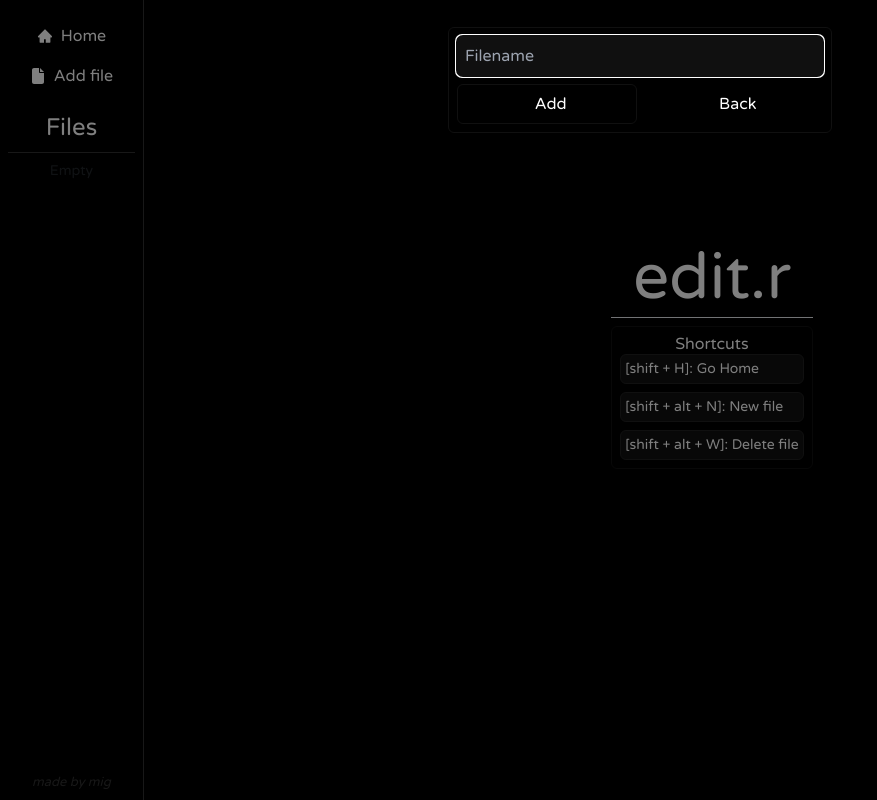
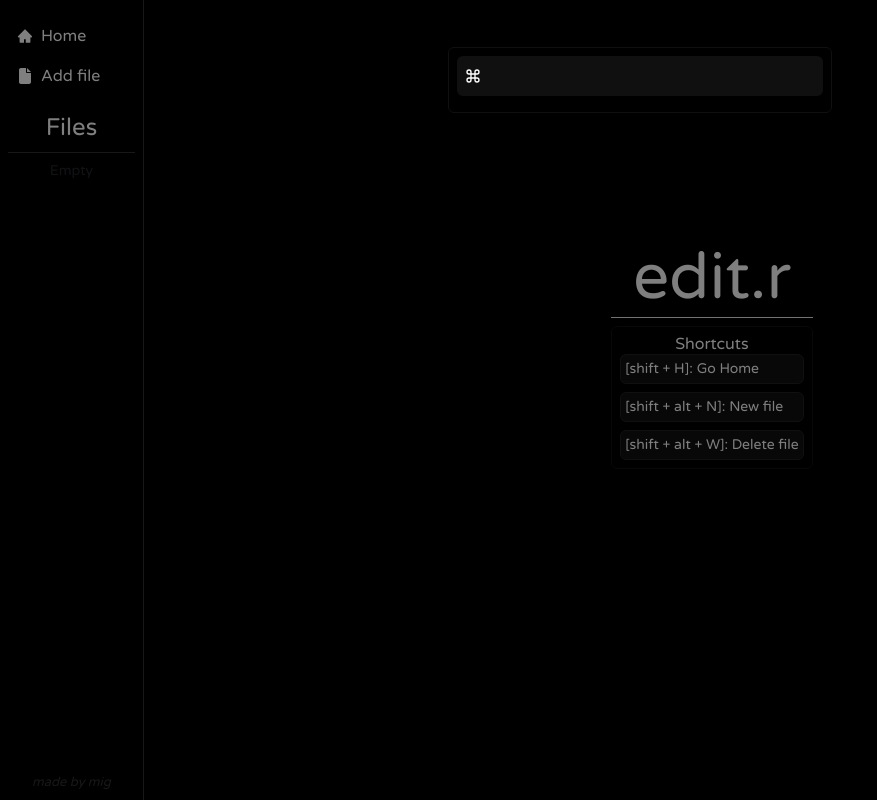
Before and after one commit to valb-mig/nextjs.edit.r, a Next.js app: page / in a window 1280 px wide. Both pictures are taken after a click on the button "Add file". Shown: the whole page, without its empty margins (0-877 px from the left). Built offline with nearby package versions, Linux system fonts and the light colour scheme.

Commit message:
:lipstick:(style): Page style

```diff
--- a/src/app/components/Button/index.js
+++ b/src/app/components/Button/index.js
@@ -1,18 +1,18 @@
 import React from "react";
 
-const Button = ({ OnClick, Title, Icon, Selected, Type }) => {
+const Button = ({ OnClick, Title, Icon, Selected, Type, Style }) => {
 
     return (
         <button
             onClick={OnClick}
-            className={"d-flex align-items-center w-100 text-white rounded h-[40px] hover:border-[1px] hover:border-dark-3"+(
-                Selected == true ? " bg-dark-1 border-[1px] border-dark-3" : ""
+            className={"d-flex align-items-center text-white rounded h-[40px] border-[1px] hover:border-[1px] hover:border-dark-3"+(
+                Selected == true ? " bg-dark-1 border-[1px] border-dark-3" : " border-dark-0"
             )+(
                 Type == 'submit' ? " border-[1px] border-dark-1" : ""
             )}
             type={Type}
         >
-            <div className="d-flex align-items-center justify-content-center gap-2 w-100">
+            <div className={"d-flex align-items-center "+Style+" m-2 gap-2"}>
                 <span>{Icon}</span>{Title}
             </div>
         </button>
--- a/src/app/components/Editor/index.js
+++ b/src/app/components/Editor/index.js
@@ -1,20 +1,22 @@
 'use client'
 
 import React, { useState, useEffect } from 'react';
+import { useGlobalContext } from '@/config/context/store';
 
-import MonacoEditor from '@monaco-editor/react';
+import MonacoEditor, { loader } from '@monaco-editor/react';
 import useFile      from '@/app/hooks/useFile';
-import getLanguage  from '@/config/utils/getLanguage';
+import getLanguage  from '@/utils/helpers/getLanguage';
 
-const Editor = ({ lang, selectedFile, setFiles }) => {
+const Editor = ({ setFiles }) => {
 
-  const { editFile }    = useFile(setFiles);
-  const [code, setCode] = useState(content);
+  const { file } = useGlobalContext();
+  const { editFile } = useFile(setFiles);
+  const [code, setCode] = useState(file.body);
 
   useEffect(() => {
-    console.log(selectedFile);
-    setCode(selectedFile.body)
-  }, [selectedFile]);
+    console.log("[Editor]: "+file.name);
+    setCode(file.body)
+  }, [file]);
 
   /*
   *   Keyboard Actions
@@ -23,9 +25,8 @@ const Editor = ({ lang, selectedFile, setFiles }) => {
   useEffect(() => {
     function handleKeyDown(event) {
         if (event.key === 's' && event.ctrlKey) {
-            console.log('saved');
-            editFile({...selectedFile, body:code});
-            event.preventDefault();
+          editFile({...file, body:code});
+          event.preventDefault();
         }
     }
     document.addEventListener('keydown', handleKeyDown);
@@ -33,21 +34,33 @@ const Editor = ({ lang, selectedFile, setFiles }) => {
     return () => {
       document.removeEventListener('keydown', handleKeyDown);
     };
-  }, [selectedFile, code]);
+  }, [file, code]);
 
   /*
   *   Component
   */
 
+  loader.init().then((monaco) => {
+    monaco.editor.defineTheme('myTheme', {
+        base: 'vs-dark',
+        inherit: true,
+        rules: [],
+        colors: {
+            'editor.background': '#000000',
+        },
+    });
+  });
+
   return (
     <MonacoEditor
-      language={getLanguage(lang).name}
-      theme="vs-dark"
-      value={selectedFile.body}
+      theme='myTheme'
+      language={getLanguage(file.type).name}
+      value={file.body}
       onChange={(newValue, e) => setCode(newValue)}
       options={{
         automaticLayout: true,
-        fontSize: 16,
+        fontFamily: "CaskaydiaCove Nerd Font",
+        fontSize: 20,
         minimap: {
           enabled: false
         }
--- /dev/null
+++ b/src/app/components/Input/index.js
@@ -0,0 +1,15 @@
+const Input = ({Icon, Name, formState}) => {
+    return(
+        <div className="flex align-items-center gap-1 rounded p-2 text-white bg-dark-1">
+            <span>{Icon}</span>
+            <input
+                type="text"
+                className="w-full bg-transparent outline-none"
+                {...formState(Name)}
+                autoFocus={true}
+            />
+        </div>
+    );
+}
+
+export default Input;
--- a/src/app/components/Modal/config/Root.js
+++ b/src/app/components/Modal/config/Root.js
@@ -1,6 +1,12 @@
-const ModalRoot = ({ children }) => {
+const ModalRoot = ({ Id, Show, children }) => {
     return(
-        <></>
+        <>
+            {Show && (
+                <div id={Id} className="flex fixed w-100 h-100 items-center justify-center bg-black bg-opacity-50 ${Show ? '' : 'hidden'}" style={{zIndex:"999"}}>
+                    { children }
+                </div>
+            )}
+        </>
     );
 }
 
--- a/src/app/page.js
+++ b/src/app/page.js
@@ -1,170 +1,44 @@
 'use client';
 
-import React, { useState, useEffect } from "react";
+import React, { useState } from "react";
+import { useGlobalContext } from '@/config/context/store';
 
-import Sidebar from "@/app/components/Sidebar";
+import Layout  from "@/app/components/Layout";
 import Editor  from "@/app/components/Editor";
+import Tag     from "@/app/components/Tag";
 import Button  from "@/app/components/Button";
-import Tag     from "@/app/components/Tag";
 
 import useFile from "@/app/hooks/useFile";
 import Icon    from "@/config/icons";
 
-import getLanguage   from '@/config/utils/getLanguage';
+import executeCode from '@/utils/api/piston';
+import getLanguage from '@/utils/helpers/getLanguage';
 
-export default function Home()
-{
-    const [ files, setFiles ] = useState([]);
-    const { addFile, removeFile, getFiles } = useFile(setFiles);
+const Home = () => {
 
-    const [ selectedFile, setSelectedFile ] = useState(false);
-    const [ isOpen, setIsOpen ] = useState(false);
-
-    const [ formData, setFormData ] = useState({
-        name:"",
-        body:""
-    })
+    const { removeFile } = useFile();
+    const { file, setFile } = useGlobalContext();
+    const [ debug, setDebug ] = useState("");
 
     const removeSelectedFile = () => {
-        removeFile(selectedFile.name+'.'+selectedFile.type);
-        setSelectedFile(false)
+        removeFile();
+        setFile({});
     }
 
-    const submitForm = (e) => {
-        e.preventDefault();
-        console.log('add');
-
-        addFile(formData);
-        setIsOpen(false);
-        setFormData({
-            name:"",
-            body:"",
-            type:""
-        });
+    const runCode = async () => {
+        let response = await executeCode(file);
+        setDebug(response.run.output);
     }
-
-    /*
-    *   Ajust hydratation
-    */
-
-    useEffect(() => {
-        setFiles(getFiles());
-    },[]);
-
-    /*
-    *   Keyboard actions
-    */
-
-    useEffect(() => {
-
-        function handleKeyDown(event) {
-
-            if (event.key === 'H' && event.shiftKey) {
-
-                if(selectedFile !== false) {
-                    setSelectedFile(false);
-                }
-                console.info('[shift + H ]: Go Home');
-
-            } else if(event.key === 'N' && event.shiftKey && event.altKey) {
-
-                if(!isOpen) {
-                    setIsOpen(true);
-                    console.info('[shift + alt + N ]: (open) New file');
-                }
-                else {
-                    setIsOpen(false);
-                    console.info('[shift + N ]: (close) New file');
-                }
-
-            } else if(event.key === 'W' && event.shiftKey && event.altKey) {
-
-                if(selectedFile !== false) {
-                    removeSelectedFile();
-                    console.info('[shift + alt + W ]: Delete file');
-                }
-            }
-        }
-
-        document.addEventListener('keydown', handleKeyDown);
-        return () => {
-            document.removeEventListener('keydown', handleKeyDown);
-        };
-    }, [selectedFile, isOpen]);
 
     return (
         <>
-            <Sidebar.Root>
-                <Sidebar.Body>
-                    <Button
-                        OnClick={() => setSelectedFile(false)}
-                        Icon={<Icon.Home/>}
-                        Title="Home"
-                    />
-                    <Button
-                        OnClick={() => {setIsOpen(true)}}
-                        Icon={<Icon.File/>}
-                        Title="Add file"
-                    />
-                    <Sidebar.Section Title="Files">
-                        {files.length > 0 ? (
-                            files.map((value, index) => (
-                                <Button
-                                    key={index}
-                                    OnClick={() => {setSelectedFile(value)}}
-                                    Icon={getLanguage(value.type).icon}
-                                    Title={value.name+'.'+value.type}
-                                    Selected={(selectedFile.name+'.'+selectedFile.type) == (value.name+'.'+value.type)}
-                                />
-                            ))
-                        ):(
-                            <span className="d-flex justify-content-center gap-2 text-dark-4 text-sm">
-                                Empty
-                            </span>
-                        )}
-                    </Sidebar.Section>
-                </Sidebar.Body>
-            </Sidebar.Root>
-
-            {isOpen && (
-                <div id="add-modal" className="d-flex fixed w-100 h-100 items-center justify-center bg-black bg-opacity-50 ${isOpen ? '' : 'hidden'}" style={{zIndex:"999"}}>
-                    <form
-                        className="d-flex gap-2 flex-column p-2 w-[30vw] mb-[80vh] rounded bg-dark-0 border-[1px] border-dark-1"
-                        onSubmit={(e) => submitForm(e)}>
-                        <input
-                            type="text"
-                            className="rounded p-2 text-white bg-dark-1"
-                            placeholder="Filename"
-                            value={formData.name}
-                            onChange={(e) => setFormData({...formData, name:e.target.value})}
-                            autoFocus={true}
-                        />
-                        <div className="d-flex gap-2 justify-content-end">
-                            <Button Title="Add" Type="submit"/>
-                            <Button
-                                OnClick={() => {
-                                    setIsOpen(false);
-                                    setFormData({
-                                        name:"",
-                                        body:"",
-                                        type:""
-                                    })
-                                }}
-                                Title="Back"
-                            />
-                        </div>
-                    </form>
-                </div>
-            )}
-
-            <section id="content" className="bg-dark-0 flex flex-col w-full">
-                {selectedFile !== undefined && selectedFile !== null && selectedFile !== false ? (
-                    <>
-                        <nav className="d-flex bg-dark-1 gap-2">
-
-                            <div className="d-flex gap-1 rounded-0 bg-dark-0 text-light-0 p-2">
-                                <span className="d-flex gap-1 align-items-center">
-                                    {getLanguage(selectedFile.type).icon}{selectedFile.name}.{selectedFile.type}
+            <Layout>
+                {Object.keys(file).length !== 0 ? (
+                    <div className="flex flex-col w-full h-full overflow-y-hidden">
+                        <nav className="flex justify-content-between align-items-center bg-dark-1 gap-2 border-b-[20px] border-dark-0">
+                            <div className="flex gap-1 rounded-0 bg-dark-0 text-light-0 p-2">
+                                <span className="flex gap-1 align-items-center">
+                                    {getLanguage(file.type).icon}{file.name}.{file.type}
                                 </span>
                                 <button
                                     className="d-flex justify-content-center align-items-center text-red-500 rounded-circle border-[1px] w-[25px] h-[25px] border-dark-1"
@@ -173,16 +47,16 @@ export default function Home()
                                     <Icon.Close/>
                                 </button>
                             </div>
-
+                            <Button Icon={<Icon.Execute/>} OnClick={() => runCode()} Style="w-[40px] h-[40px]"/>
                         </nav>
-                        <Editor
-                            lang={selectedFile.type}
-                            selectedFile={selectedFile}
-                            setFiles={setFiles}
-                        />
-                    </>
+                        <Editor lang={file.type}/>
+                        {debug != "" && (
+                            <div id="debug" className="absolute bottom-0 h-[20vh] w-full border-t-[1px] border-t-dark-3 bg-dark-0 p-2 text-white">
+                                {">> "+debug}
+                            </div>
+                        )}
+                    </div>
                 ):(
-                    <>
                     <div className="d-flex justify-content-center w-100">
                         <div className="text-white mt-[30vh]">
                             <h2 className="d-flex justify-content-center border-b-[1px] text-[4em] border-dark-5">edit.r</h2>
@@ -198,10 +72,10 @@ export default function Home()
 
                         </div>
                     </div>
-
-                    </>
                 )}
-            </section>
+            </Layout>
         </>
     );
 }
+
+export default Home;
```
Lines whose indentation alone changed are shown as unchanged.
